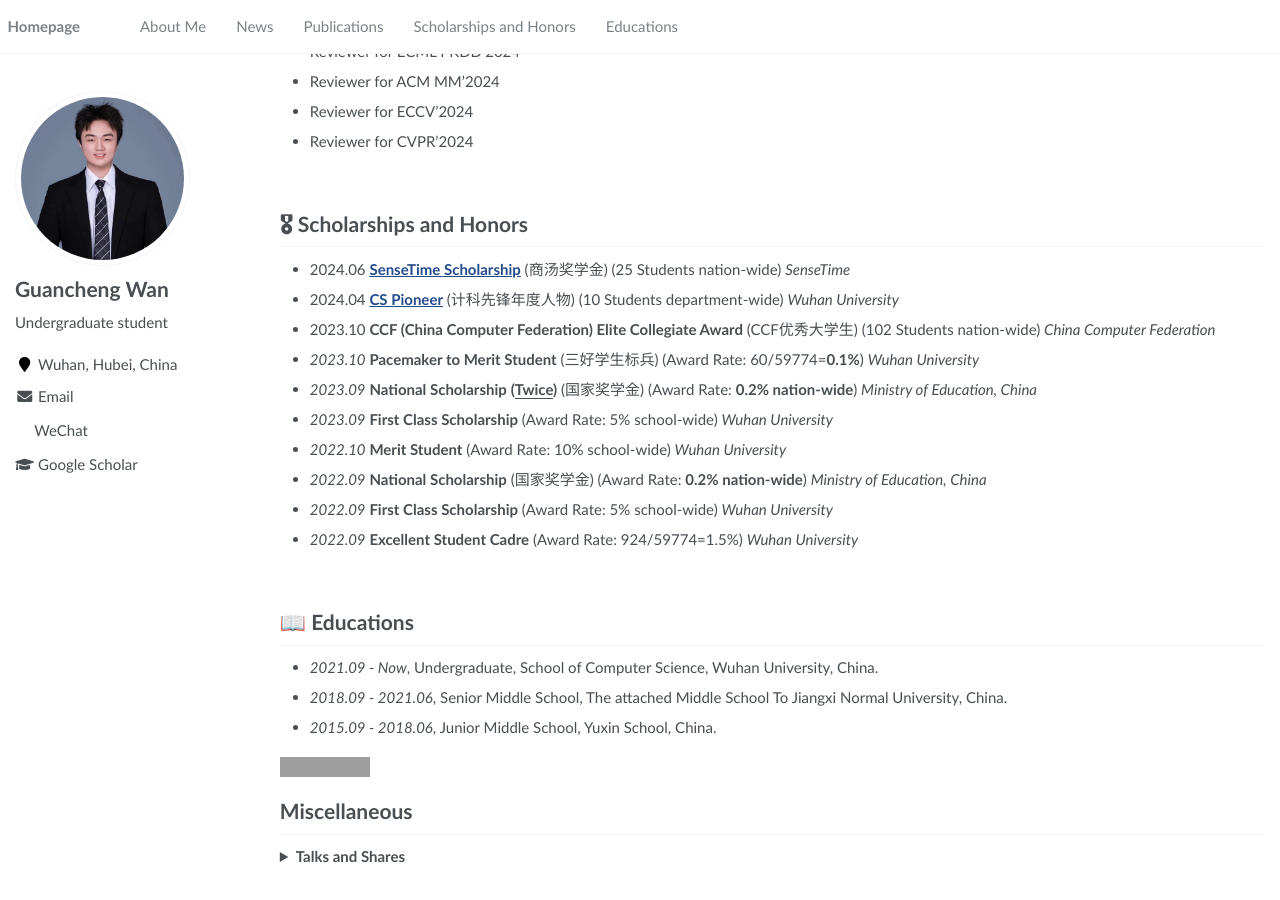
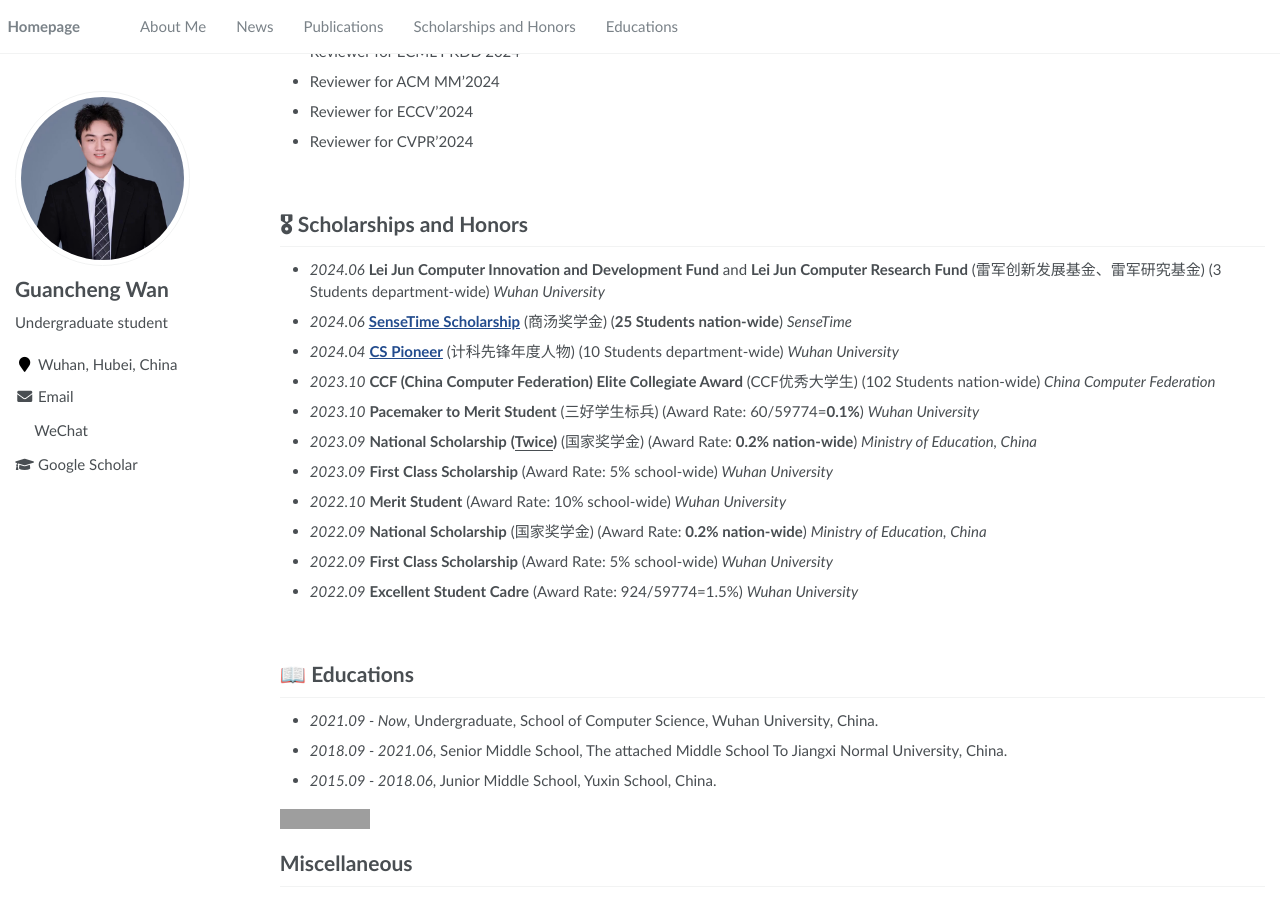
Before and after one commit to SuHui03/guanchengWan.github.io, a Jekyll site: the page built from _pages/about.md, in a window 1280 px wide and 900 px high, scrolled down 2059 px. Built offline with Jekyll 4.4.1, drawn with Linux system fonts in a browser that asks for light colours; grey boxes are pictures that could not be loaded.

Commit message:
Update about.md

```diff
--- a/_pages/about.md
+++ b/_pages/about.md
@@ -183,11 +183,14 @@ hspace="10" wspace="20" src="../images/FedSSP.png">
 
 # 🎖 Scholarships and Honors
 
-- 2024.06 <a href="https://scholarship2024.sensetime.com/cn/">**SenseTime Scholarship**</a> (商汤奖学金) (25 Students nation-wide) *SenseTime*
 
-- 2024.04 <a href="https://mp.weixin.qq.com/s/zdx8hH8-g0FScgZvkYQRnw">**CS Pioneer**</a> (计科先锋年度人物) (10 Students department-wide)  *Wuhan University*
+- *2024.06* **Lei Jun Computer Innovation and Development Fund** and  **Lei Jun Computer Research Fund** (雷军创新发展基金、雷军研究基金) (3 Students department-wide)  *Wuhan University*
 
-- 2023.10 **CCF (China Computer Federation) Elite Collegiate Award** (CCF优秀大学生) (102 Students nation-wide) *China Computer Federation*
+- *2024.06* <a href="https://scholarship2024.sensetime.com/cn/">**SenseTime Scholarship**</a> (商汤奖学金) (**25 Students nation-wide**) *SenseTime*
+
+- *2024.04* <a href="https://mp.weixin.qq.com/s/zdx8hH8-g0FScgZvkYQRnw">**CS Pioneer**</a> (计科先锋年度人物) (10 Students department-wide)  *Wuhan University*
+
+- *2023.10* **CCF (China Computer Federation) Elite Collegiate Award** (CCF优秀大学生) (102 Students nation-wide) *China Computer Federation*
 
 - *2023.10* **Pacemaker to Merit Student** (三好学生标兵) (Award Rate: 60/59774=<strong>0.1%</strong>) *Wuhan University*
 - *2023.09* **National Scholarship** **(<u>Twice</u>)** (国家奖学金) (Award Rate: <strong>0.2% nation-wide</strong>) *Ministry of Education, China*
```
